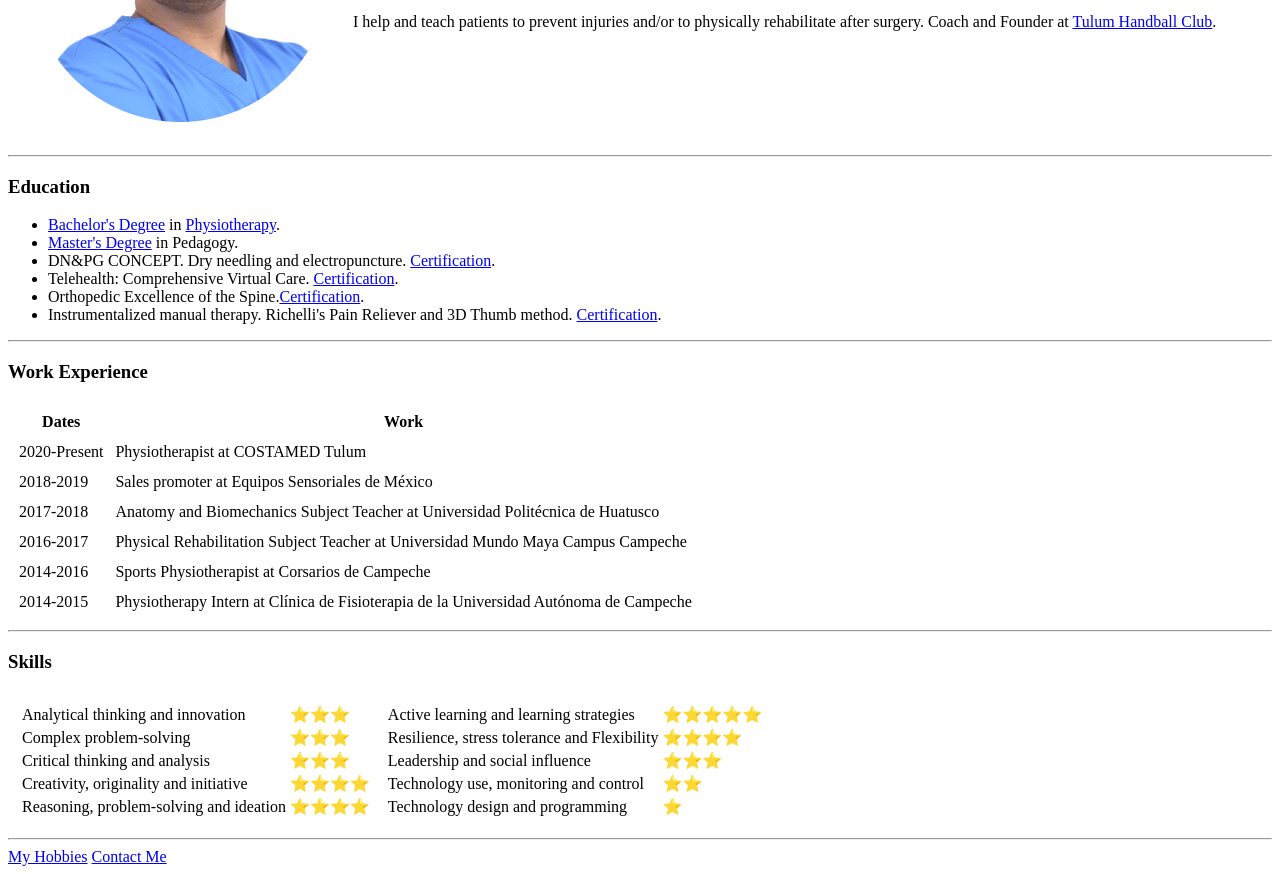
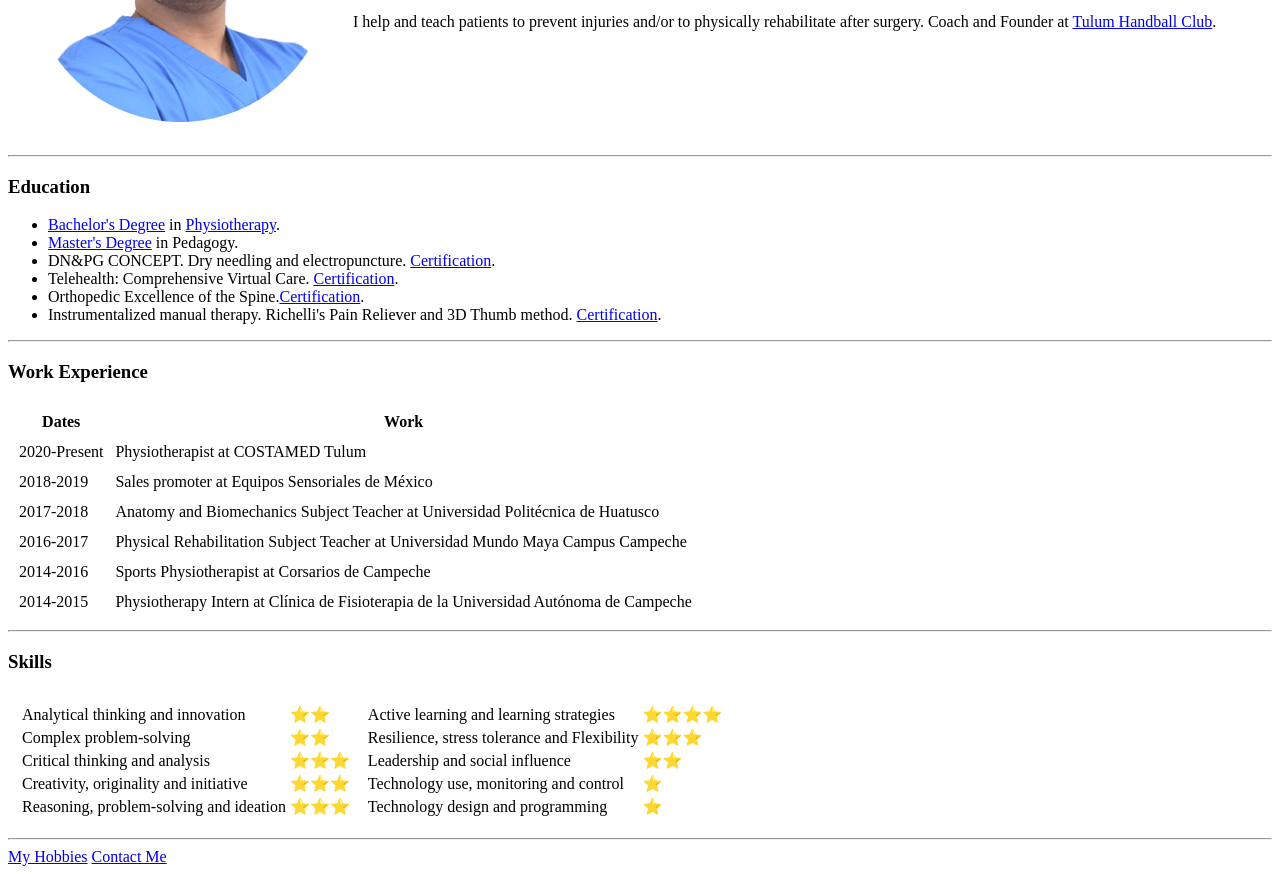
Before and after one commit to solisemilio/cv, a plain HTML site: page index.html in a window 1280 px wide. Shown: the part 209-1083 px from the top of the page. Drawn offline with Linux system fonts and the light colour scheme.

Commit message:
Update index.html

```diff
--- a/index.html
+++ b/index.html
@@ -70,11 +70,11 @@
       <table>
           <tr>
          <td>Analytical thinking and innovation</td>
-         <td>⭐⭐⭐</td>
+         <td>⭐⭐</td>
        </tr>
        <tr>
          <td>Complex problem-solving</td>
-         <td>⭐⭐⭐</td>
+         <td>⭐⭐</td>
        </tr>
        <tr>
          <td>Critical thinking and analysis</td>
@@ -82,11 +82,11 @@
        </tr>
       <tr>
         <td>Creativity, originality and initiative</td>
-        <td>⭐⭐⭐⭐</td>
+        <td>⭐⭐⭐</td>
       </tr>
       <tr>
         <td>Reasoning, problem-solving and ideation</td>
-        <td>⭐⭐⭐⭐</td>
+        <td>⭐⭐⭐</td>
       </tr>
     </td>
     </table>
@@ -94,19 +94,19 @@
       <table>
       <tr>
         <td>Active learning and learning strategies</td>
-        <td>⭐⭐⭐⭐⭐</td>
+        <td>⭐⭐⭐⭐</td>
       </tr>
       <tr>
         <td>Resilience, stress tolerance and Flexibility</td>
-        <td>⭐⭐⭐⭐</td>
+        <td>⭐⭐⭐</td>
       </tr>
       <tr>
         <td>Leadership and social influence</td>
-        <td>⭐⭐⭐</td>
+        <td>⭐⭐</td>
       </tr>
       <tr>
         <td>Technology use, monitoring and control</td>
-        <td>⭐⭐</td>
+        <td>⭐</td>
       </tr>
       <tr>
         <td>Technology design and programming</td>
```
